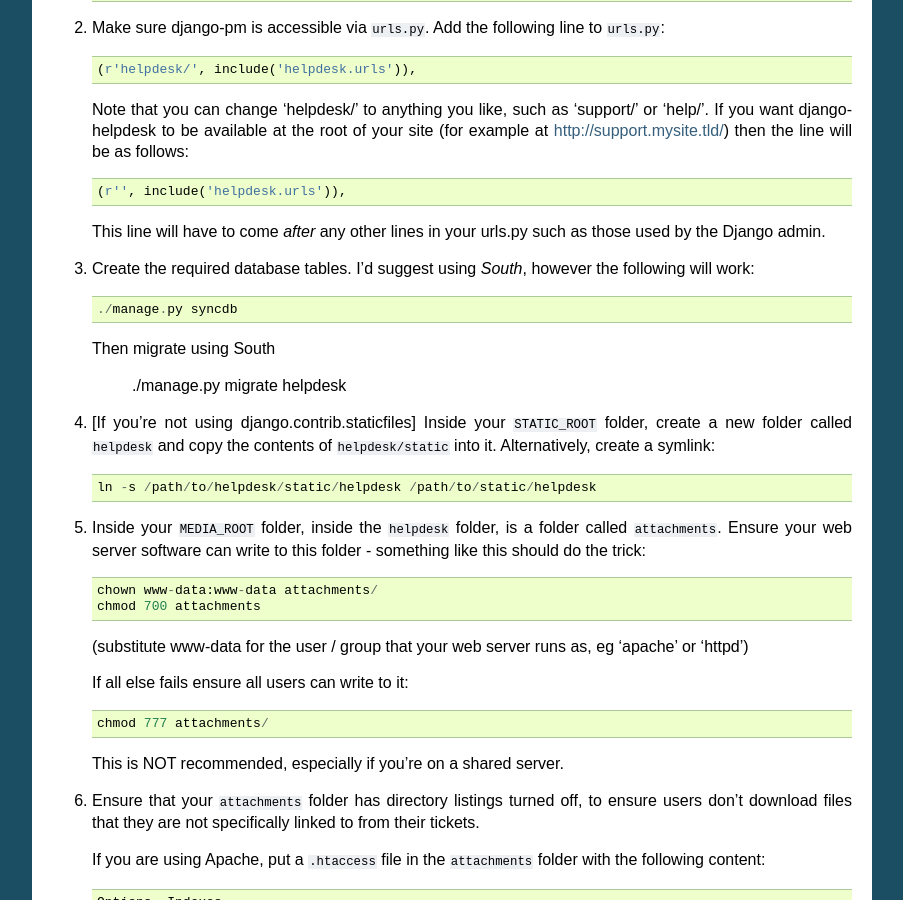
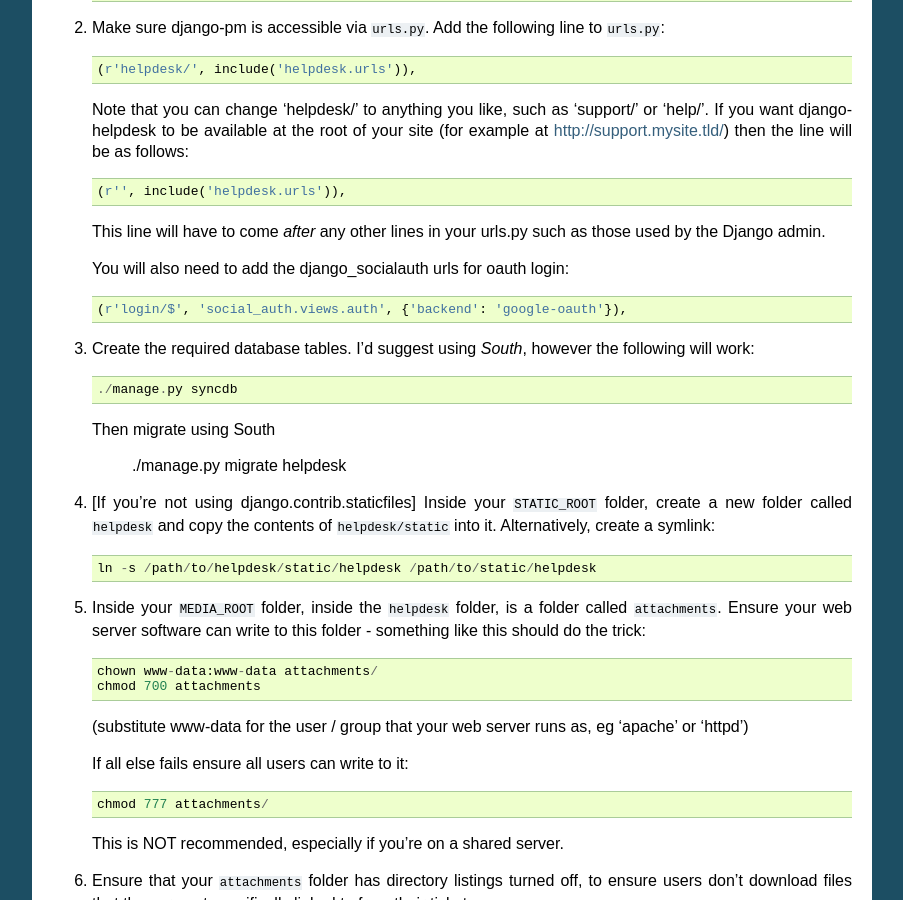
Before and after one commit to SacNaturalFoods/django-pm, a Sphinx documentation site: the page built from docs/install.rst, in a window 1280 px wide and 900 px high, scrolled down 1750 px. Shown: the whole window, without its empty margins (198-1101 px from the left). Built offline with Sphinx 7.4.7, drawn with Linux system fonts in a browser that asks for light colours.

Commit message:
added social auth urls to docs

```diff
--- a/docs/install.rst
+++ b/docs/install.rst
@@ -111,6 +111,10 @@ Adding To Your Django Project
 
    This line will have to come *after* any other lines in your urls.py such as those used by the Django admin.
 
+   You will also need to add the django_socialauth urls for oauth login::
+
+     (r'login/$', 'social_auth.views.auth', {'backend': 'google-oauth'}),
+
 3. Create the required database tables. I'd suggest using *South*, however the following will work::
 
      ./manage.py syncdb
```
